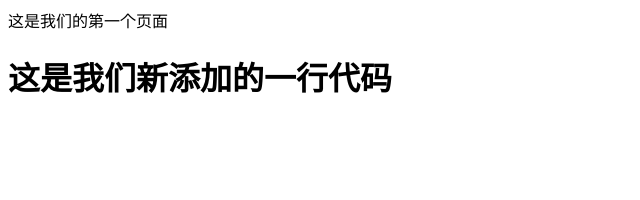
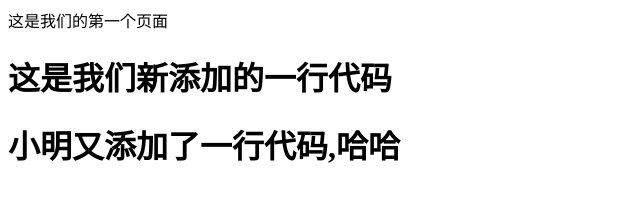
Before and after one commit to Lafeier/test01, a plain HTML site: page index.html in a window 1280 px wide. Shown: the whole page, without its empty margins (0-640 px from the left). Drawn offline with Linux system fonts and the light colour scheme.

Commit message:
小明又添加了一行代码

```diff
--- a/index.html
+++ b/index.html
@@ -7,5 +7,6 @@
     <body>
     	<div>这是我们的第一个页面</div>
     	<h1>这是我们新添加的一行代码</h1>
+    	<h1>小明又添加了一行代码,哈哈</h1>
     </body>
 </html>
```
